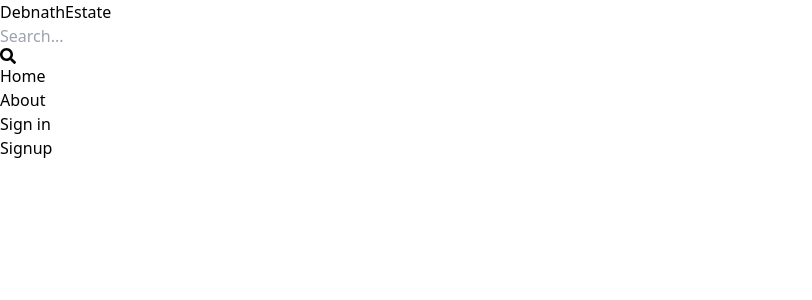
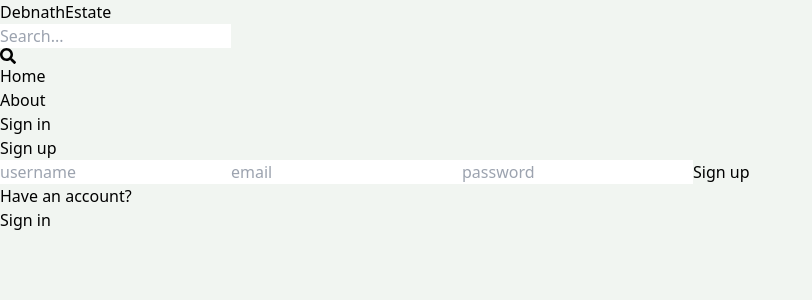
Before and after one commit to Debasish241/mern-estate, a React (Vite) app in the folder client/: page /sign-up in a window 1280 px wide. Shown: the top 300 px of the page, without its empty margins (0-812 px from the left). Built offline with nearby package versions, Linux system fonts and the light colour scheme.

Commit message:
complete signup page UI

```diff
--- a/client/src/index.css
+++ b/client/src/index.css
@@ -1,3 +1,7 @@
 @tailwind base;
 @tailwind components;
 @tailwind utilities;
+
+body{
+    background-color: rgb(241, 245, 241);
+}
--- a/client/src/pages/Signup.jsx
+++ b/client/src/pages/Signup.jsx
@@ -2,9 +2,43 @@
 import { BrowserRouter, Routes, Route } from "react-router-dom";
 import Home from "./Home";
 import Signin from "./Signin";
+import { Link } from "react-router-dom";
 
 export default function Signup() {
   return (
-    <h1>Signup</h1>
+    <div className="p-3 max-w-lg mx-auto">
+      <h1 className="text-3xl text-center font-semibold my-7">Sign up</h1>
+      <form className="flex flex-col gap-4 ">
+        <input
+          type="text"
+          placeholder="username"
+          className="border p-3 rounded-lg"
+          id="username"
+        />
+        <input
+          type="email"
+          placeholder="email"
+          className="border p-3 rounded-lg"
+          id="email"
+        />
+        <input
+          type="password"
+          placeholder="password"
+          className="border p-3 rounded-lg"
+          id="password"
+        />
+        <button className="bg-slate-700 text-white p-3 rounded-lg uppercase hover:opacity-95 disabled:opacity-80">
+          Sign up
+        </button>
+      </form>
+      <div className="flex gap-2 mt-5">
+        <p>Have an account?</p>
+        <Link to={"/sign-in"}>
+          <span className="text-blue-700">
+            Sign in
+          </span>
+        </Link>
+      </div>
+    </div>
   );
 }
```
